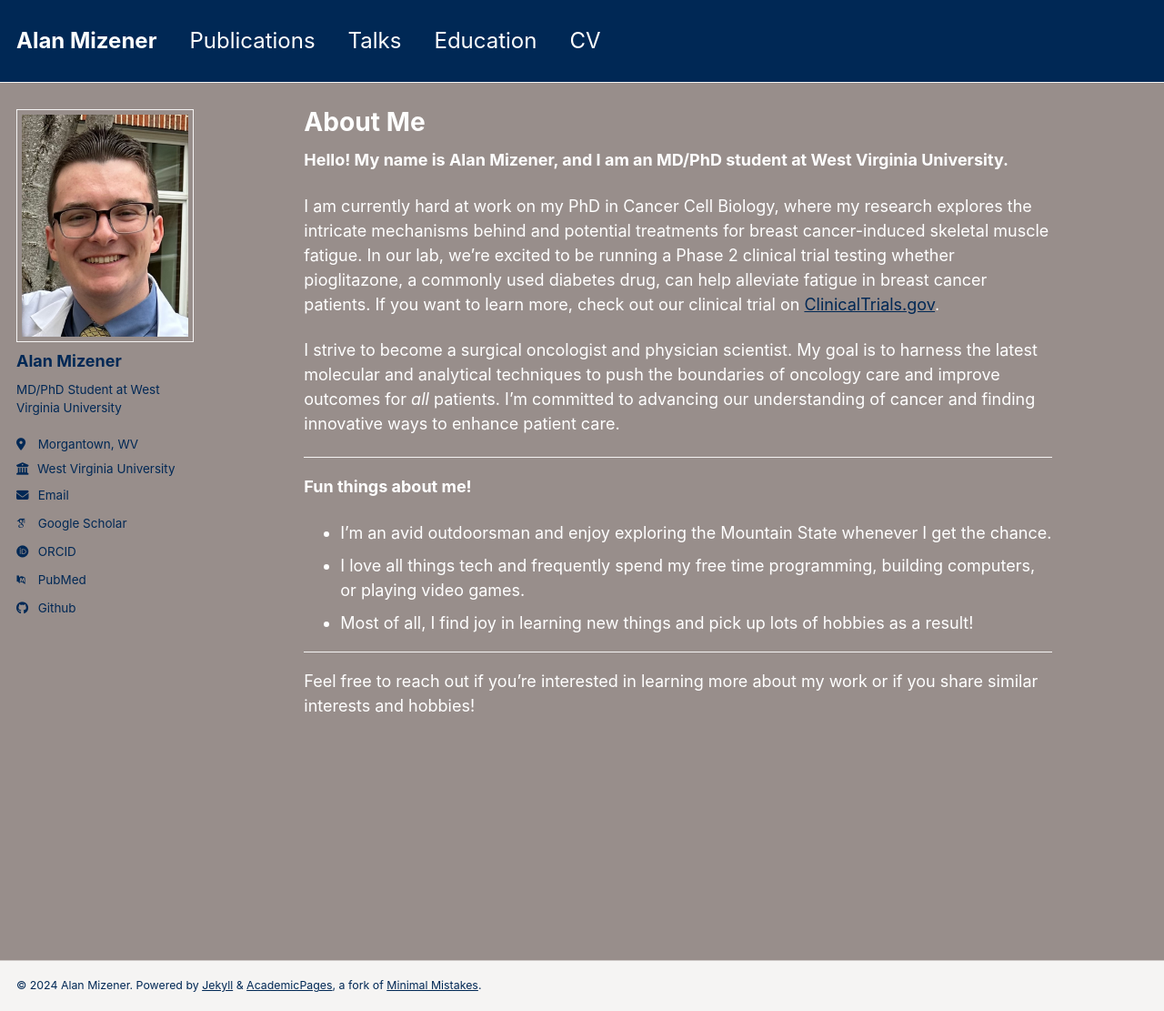
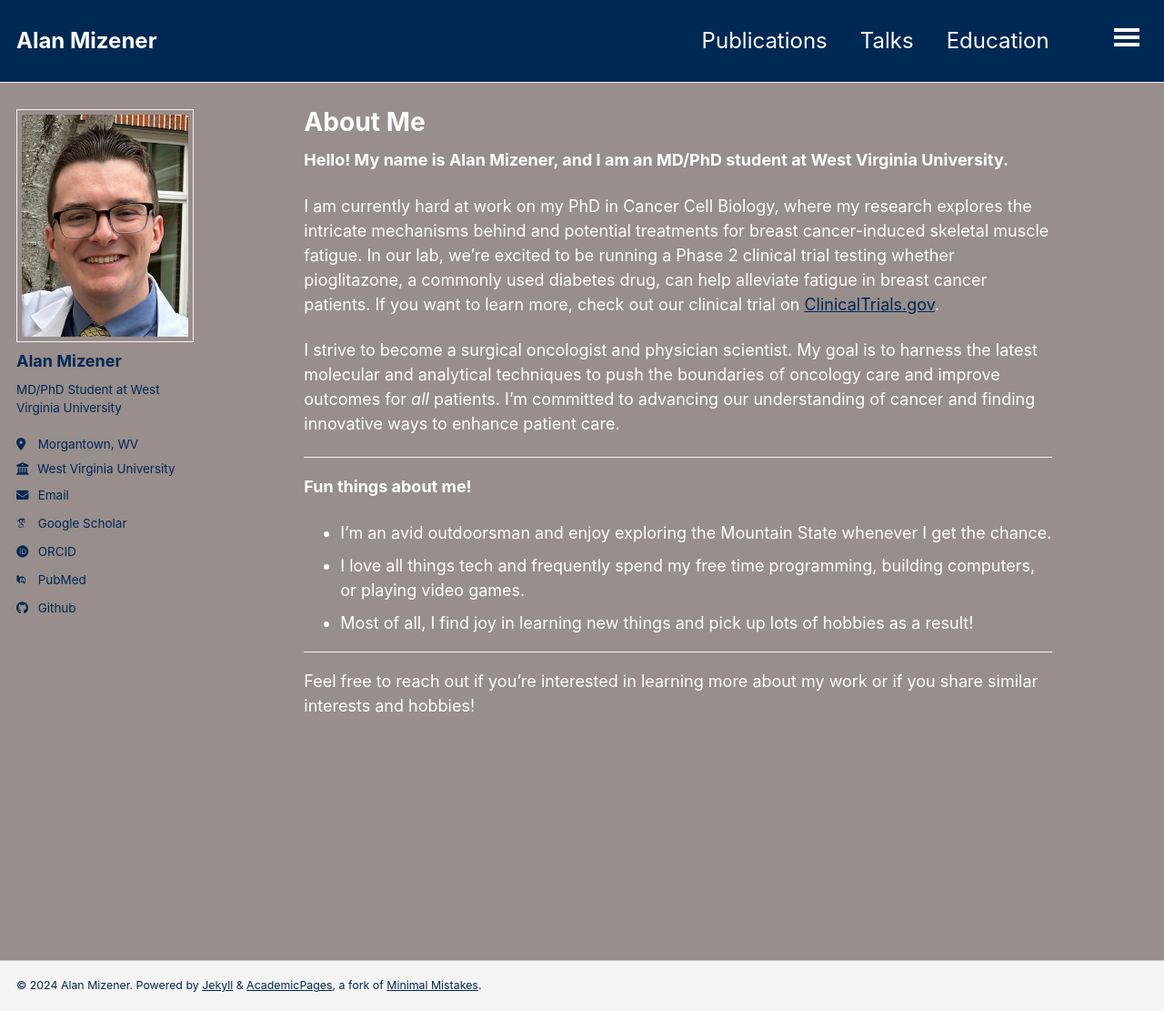
Before and after one commit to admizener/admizener.github.io, a Jekyll site: the page built from _pages/about.md, in a window 1280 px wide and 1111 px high. Shown: the whole window at 91% size. Built offline with Jekyll 4.4.1, drawn with Linux system fonts in a browser that asks for light colours; some web fonts are replaced.

Commit message:
Update _masthead.scss

```diff
--- a/_sass/_masthead.scss
+++ b/_sass/_masthead.scss
@@ -52,7 +52,7 @@
 
   &--lg {
      @include breakpoint($medium-wide) {
-           margin-right: 44vw;
+           padding-right: 44vw;
      }
   }
 }
```
